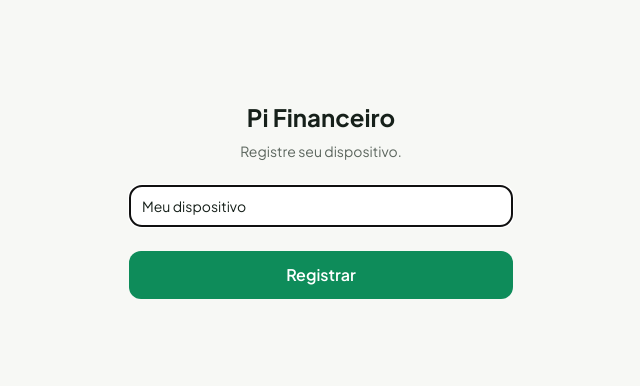
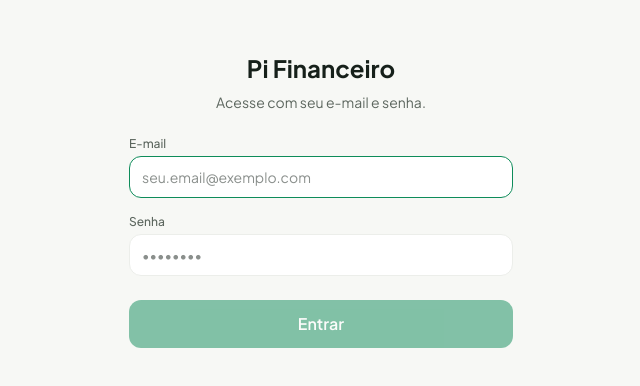
Before and after one commit to Kusts/meu-ted, a Next.js app in the folder apps/pwa/: page / in a window 1280 px wide. Shown: the part 200-586 px from the top of the page, without its empty margins (319-959 px from the left). Built offline with nearby package versions, Linux system fonts and the light colour scheme; no server answers.

Commit message:
feat(pwa): replace open device registration with email and password login screen

```diff
--- a/apps/pwa/src/features/auth/AuthGate.tsx
+++ b/apps/pwa/src/features/auth/AuthGate.tsx
@@ -6,7 +6,7 @@ import { apiGet, apiPost, ApiError } from "@/lib/api/client";
 import { clearSensitiveSession } from "@/lib/session";
 import { SessionProvider } from "@/lib/auth/session-context";
 
-type AuthState = "loading" | "register" | "unlocked";
+type AuthState = "loading" | "login" | "unlocked";
 
 interface Props {
   children: React.ReactNode;
@@ -20,7 +20,7 @@ export function AuthGate({ children }: Props) {
     const init = async () => {
       const token = getToken();
       if (!token) {
-        setState("register");
+        setState("login");
         return;
       }
 
@@ -33,8 +33,8 @@ export function AuthGate({ children }: Props) {
             clearV1Snapshot: true,
             clearProfile: true,
           });
-          setError("Sessão antiga expirada. Registre o dispositivo novamente.");
-          setState("register");
+          setError("Sessão antiga expirada. Faça login novamente.");
+          setState("login");
           return;
         }
       }
@@ -44,14 +44,19 @@ export function AuthGate({ children }: Props) {
     init();
   }, []);
 
-  const handleRegister = useCallback(async (deviceName: string) => {
+  const handleLogin = useCallback(async (credentials: { email: string; password: string }) => {
     setError("");
     try {
+      // 1. Sign in via Better-Auth endpoint
+      await apiPost<{ user: unknown; session: unknown }>("/auth/sign-in/email", null, credentials);
+
+      // 2. Register/obtain device token subordinated to the authenticated session
       const res = await apiPost<{
         token: string;
         deviceId: string;
         householdId: string;
-      }>("/auth/devices/register", null, { deviceName });
+      }>("/auth/devices/register", null, { deviceName: "PWA Web Device" });
+
       await clearSensitiveSession({
         clearToken: true,
         clearV1Snapshot: true,
@@ -60,21 +65,27 @@ export function AuthGate({ children }: Props) {
       setToken(res.token);
       setState("unlocked");
     } catch (e: unknown) {
-      setError(
-        e instanceof ApiError ? e.message : "Falha ao registrar dispositivo.",
-      );
+      if (e instanceof ApiError) {
+        if (e.status === 401 || e.status === 400) {
+          setError("E-mail ou senha incorretos.");
+        } else {
+          setError(e.message || "Falha na autenticação.");
+        }
+      } else {
+        setError("Falha ao realizar login.");
+      }
     }
   }, []);
 
   const expireSession = useCallback(async (message?: string) => {
-    // Async: cleanup (including IndexedDB v2) completes BEFORE UI state transition.
+    // Async: cleanup completes BEFORE UI state transition.
     await clearSensitiveSession({
       clearToken: true,
       clearV1Snapshot: true,
       clearProfile: true,
     });
-    setError(message ?? "Sessão expirada. Registre o dispositivo novamente.");
-    setState("register");
+    setError(message ?? "Sessão expirada. Faça login novamente.");
+    setState("login");
   }, []);
 
   if (state === "unlocked")
@@ -88,8 +99,8 @@ export function AuthGate({ children }: Props) {
 
   return (
     <main className="flex min-h-dvh items-center justify-center bg-bg p-6">
-      {state === "register" && (
-        <RegisterDevice onSubmit={handleRegister} error={error} />
+      {state === "login" && (
+        <LoginForm onSubmit={handleLogin} error={error} />
       )}
     </main>
   );
@@ -97,39 +108,83 @@ export function AuthGate({ children }: Props) {
 
 // ─── Sub-components ─────────────────────────────────────────────────────────
 
-function RegisterDevice({
+function LoginForm({
   onSubmit,
   error,
 }: {
-  onSubmit: (name: string) => void;
+  onSubmit: (credentials: { email: string; password: string }) => Promise<void> | void;
   error: string;
 }) {
-  const [name, setName] = useState("Meu dispositivo");
+  const [email, setEmail] = useState("");
+  const [password, setPassword] = useState("");
+  const [submitting, setSubmitting] = useState(false);
+
+  const handleSubmit = async (e: React.FormEvent) => {
+    e.preventDefault();
+    if (!email.trim() || !password.trim() || submitting) return;
+    setSubmitting(true);
+    try {
+      await onSubmit({ email: email.trim(), password: password.trim() });
+    } finally {
+      setSubmitting(false);
+    }
+  };
+
   return (
-    <div className="w-full max-w-sm space-y-6">
+    <form onSubmit={handleSubmit} className="w-full max-w-sm space-y-6">
       <div className="text-center space-y-2">
         <h1 className="text-2xl font-bold text-text-primary">Pi Financeiro</h1>
         <p className="text-sm text-text-secondary">
-          Registre seu dispositivo.
+          Acesse com seu e-mail e senha.
         </p>
       </div>
-      <input
-        value={name}
-        onChange={(e) => setName(e.target.value)}
-        placeholder="Nome do dispositivo"
-        autoFocus
-        className="w-full rounded-xl border border-border bg-surface px-3 py-2.5 text-sm text-text-primary"
-      />
+
+      <div className="space-y-4">
+        <div>
+          <label htmlFor="email" className="block text-xs font-medium text-text-secondary mb-1">
+            E-mail
+          </label>
+          <input
+            id="email"
+            type="email"
+            value={email}
+            onChange={(e) => setEmail(e.target.value)}
+            placeholder="seu.email@exemplo.com"
+            autoComplete="email"
+            autoFocus
+            required
+            className="w-full rounded-xl border border-border bg-surface px-3 py-2.5 text-sm text-text-primary outline-none focus:border-primary"
+          />
+        </div>
+
+        <div>
+          <label htmlFor="password" className="block text-xs font-medium text-text-secondary mb-1">
+            Senha
+          </label>
+          <input
+            id="password"
+            type="password"
+            value={password}
+            onChange={(e) => setPassword(e.target.value)}
+            placeholder="••••••••"
+            autoComplete="current-password"
+            required
+            className="w-full rounded-xl border border-border bg-surface px-3 py-2.5 text-sm text-text-primary outline-none focus:border-primary"
+          />
+        </div>
+      </div>
+
       {error && (
-        <p className="text-center text-sm text-danger">{error}</p>
+        <p className="text-center text-sm text-danger" role="alert">{error}</p>
       )}
+
       <button
-        onClick={() => onSubmit(name.trim())}
-        disabled={!name.trim()}
+        type="submit"
+        disabled={!email.trim() || !password.trim() || submitting}
         className="w-full rounded-xl bg-primary py-3 font-semibold text-white transition active:scale-[0.98] disabled:opacity-50"
       >
-        Registrar
+        {submitting ? "Entrando…" : "Entrar"}
       </button>
-    </div>
+    </form>
   );
 }
```
Also changed, not shown: 2 other files (tests, documents, lock files or other folders).
